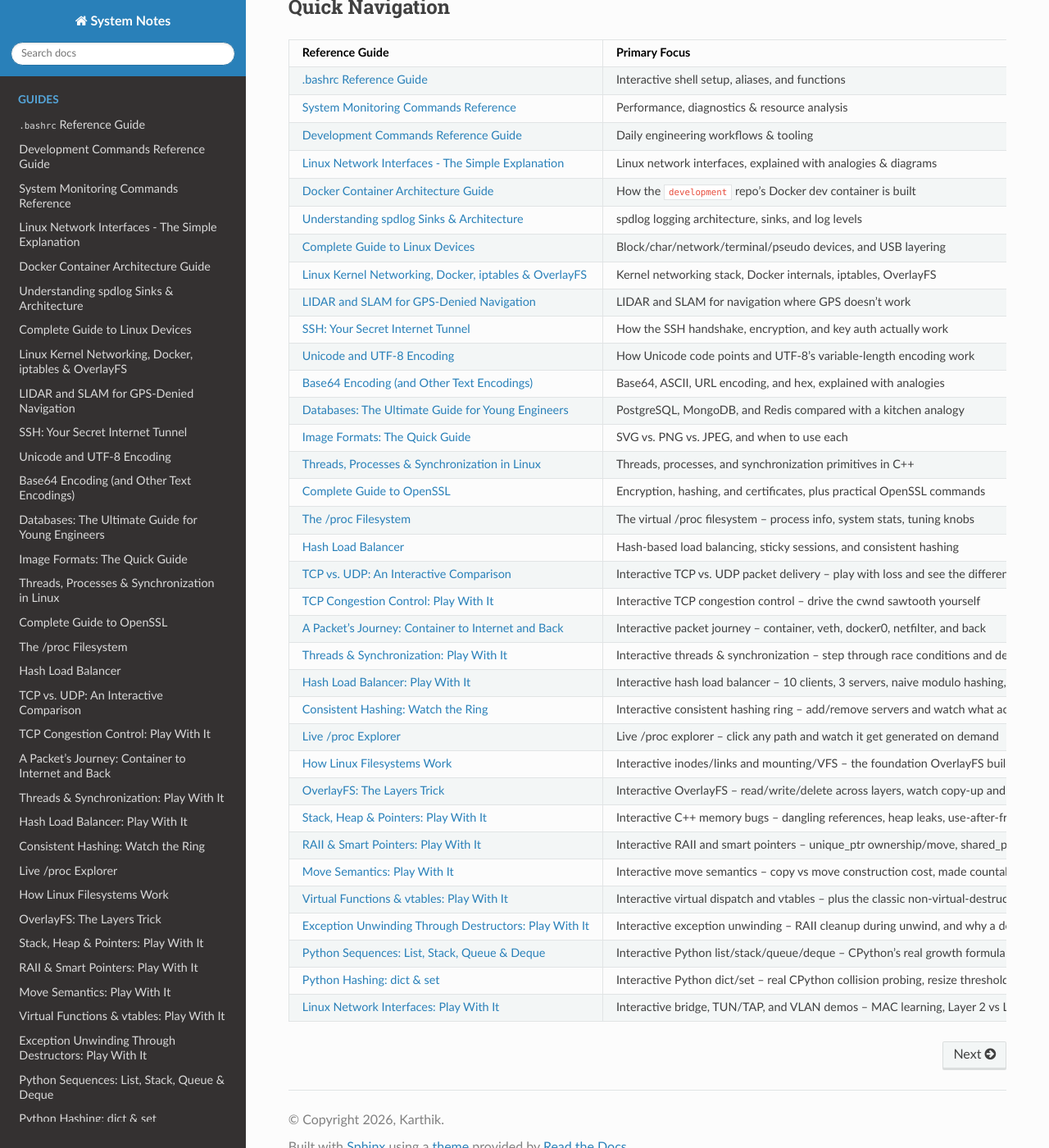
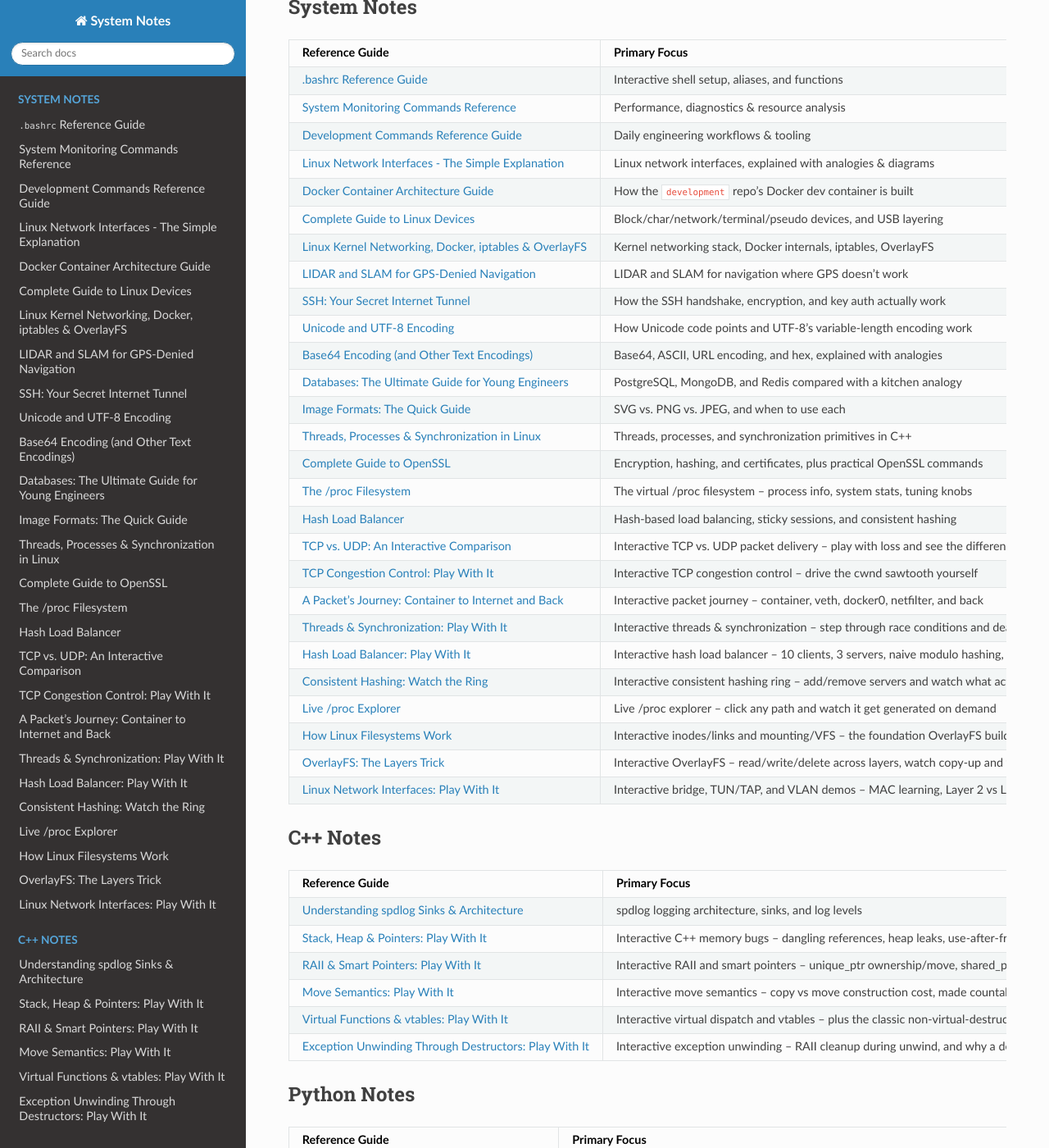
Before and after one commit to karthik-dev-82/system-notes, a Sphinx documentation site: the page built from docs/source/index.rst, in a window 1280 px wide and 1400 px high, scrolled down 240 px. Shown: the whole window at 82% size. Built offline with Sphinx 7.4.7 and the Read the Docs theme 3.1.0, drawn with Linux system fonts in a browser that asks for light colours; some of the changed text lies outside the part shown.

Commit message:
Split site nav into System Notes / C++ Notes / Python Notes
index.rst now has 3 separate toctrees (each with its own sidebar
caption) and 3 corresponding nav tables on the landing page, instead
of one flat list of 35 pages. README's Quick Navigation Index mirrors
the same split. Categorization: the 5 cpp_* pages plus
spdlog_sinks_architecture (a C++ library) go under C++ Notes; the 2
python_* pages go under Python Notes; everything else (Linux,
networking, containers, threads/synchronization primitives, etc.)
stays under System Notes. No pages added, removed, or reworded --
purely a navigational regrouping.

Co-Authored-By: Claude Sonnet 5 <noreply@anthropic.com>

```diff
--- a/docs/source/index.rst
+++ b/docs/source/index.rst
@@ -2,20 +2,19 @@ System Notes
 ===================
 
 A curated collection of reference guides and revision notes -- Linux
-internals, networking, containers, and whatever else is worth writing
-down and coming back to.
+internals, networking, containers, C++, Python, and whatever else is
+worth writing down and coming back to.
 
 .. toctree::
    :hidden:
    :maxdepth: 2
-   :caption: Guides
+   :caption: System Notes
 
    bashrc_reference
+   system_monitoring_commands
    developer_commands
-   system_monitoring_commands
    network_interfaces
    docker_dev_environment
-   spdlog_sinks_architecture
    linux_devices
    kernel_networking_docker_internals
    lidar_slam
@@ -37,16 +36,29 @@ down and coming back to.
    proc_filesystem_interactive
    linux_fs_basics_interactive
    overlayfs_interactive
+   network_interfaces_interactive
+
+.. toctree::
+   :hidden:
+   :maxdepth: 2
+   :caption: C++ Notes
+
+   spdlog_sinks_architecture
    cpp_memory_interactive
    cpp_raii_smart_pointers_interactive
    cpp_move_semantics_interactive
    cpp_vtable_interactive
    cpp_exception_unwind_interactive
+
+.. toctree::
+   :hidden:
+   :maxdepth: 2
+   :caption: Python Notes
+
    python_sequences_interactive
    python_hashing_interactive
-   network_interfaces_interactive
 
-Quick Navigation
+System Notes
 -----------------
 
 .. list-table::
@@ -138,6 +147,24 @@ Quick Navigation
    * - :doc:`overlayfs_interactive`
      - Interactive OverlayFS -- read/write/delete across layers, watch copy-up and whiteouts
      - lowerdir, upperdir, merged view, copy-up, whiteouts
+   * - :doc:`network_interfaces_interactive`
+     - Interactive bridge, TUN/TAP, and VLAN demos -- MAC learning, Layer 2 vs Layer 3 framing, 802.1Q isolation
+     - MAC learning table, TUN/TAP, 802.1Q tagging, VLAN isolation
+
+C++ Notes
+-----------------
+
+.. list-table::
+   :class: longtable
+   :header-rows: 1
+   :widths: 25 30 45
+
+   * - Reference Guide
+     - Primary Focus
+     - Key Utilities Covered
+   * - :doc:`spdlog_sinks_architecture`
+     - spdlog logging architecture, sinks, and log levels
+     - ``spdlog``, sinks, formatters, log levels, rotation
    * - :doc:`cpp_memory_interactive`
      - Interactive C++ memory bugs -- dangling references, heap leaks, use-after-free, double-free
      - stack frames, heap allocation, raw pointers, undefined behavior
@@ -153,12 +180,21 @@ Quick Navigation
    * - :doc:`cpp_exception_unwind_interactive`
      - Interactive exception unwinding -- RAII cleanup during unwind, and why a destructor must never throw
      - stack unwinding, RAII, std::terminate, noexcept
+
+Python Notes
+-----------------
+
+.. list-table::
+   :class: longtable
+   :header-rows: 1
+   :widths: 25 30 45
+
+   * - Reference Guide
+     - Primary Focus
+     - Key Utilities Covered
    * - :doc:`python_sequences_interactive`
      - Interactive Python list/stack/queue/deque -- CPython's real growth formula and probing, verified against source
      - dynamic arrays, amortized O(1), LIFO/FIFO, deque blocks
    * - :doc:`python_hashing_interactive`
      - Interactive Python dict/set -- real CPython collision probing, resize thresholds, and set algebra
      - hash tables, open addressing, insertion order, union/intersection/difference
-   * - :doc:`network_interfaces_interactive`
-     - Interactive bridge, TUN/TAP, and VLAN demos -- MAC learning, Layer 2 vs Layer 3 framing, 802.1Q isolation
-     - MAC learning table, TUN/TAP, 802.1Q tagging, VLAN isolation
```
Also changed, not shown: other parts of docs/source/index.rst (+0 -3 lines), README.md (+14 -2 lines).
